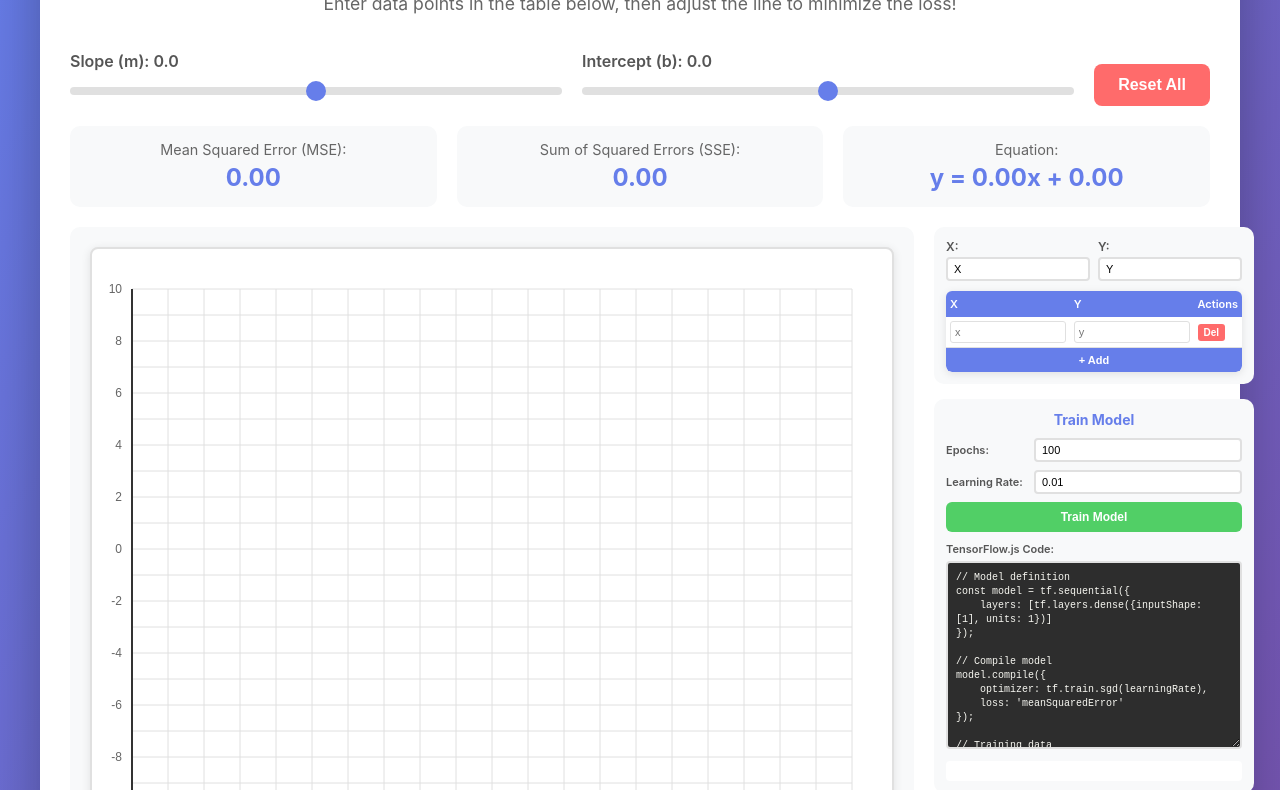
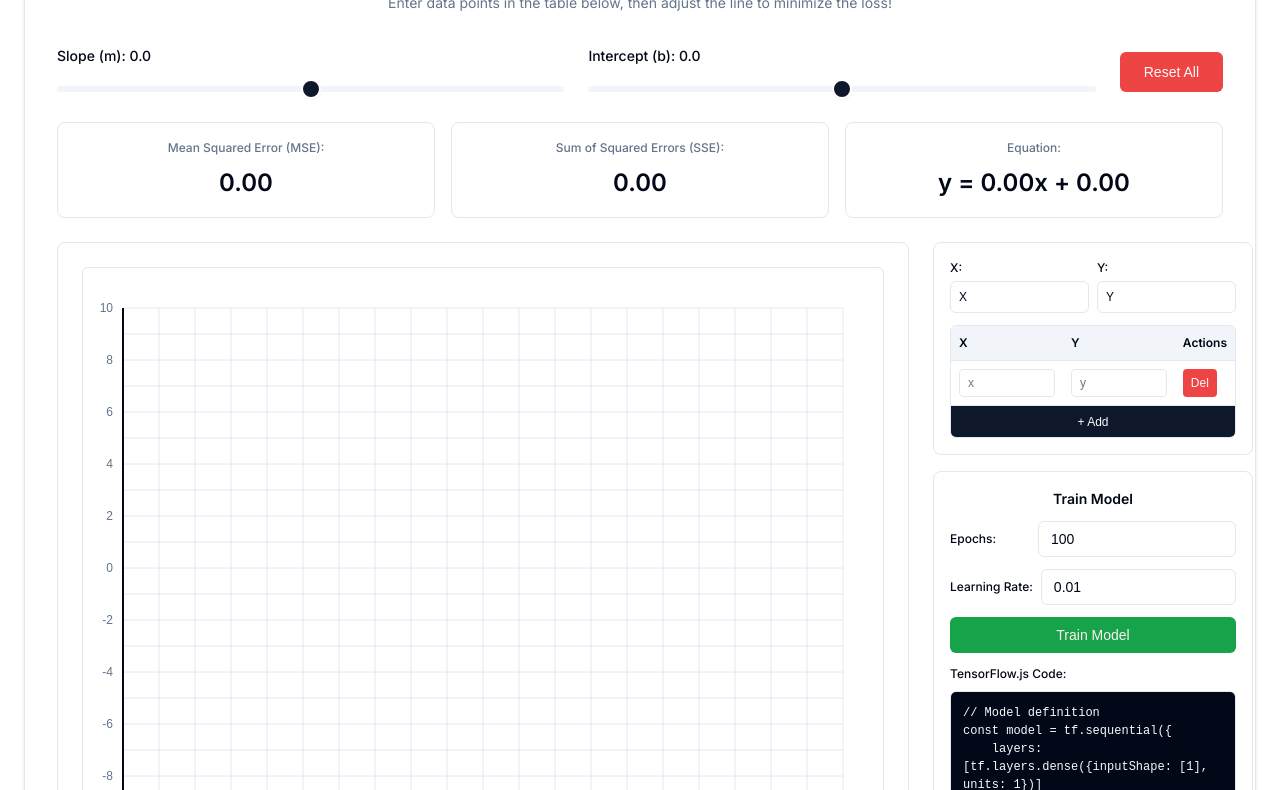
Before and after one commit to AksaRose/Linear-regression, a plain HTML site: page index.html in a window 1280 px wide. Shown: the part 116-906 px from the top of the page. Drawn offline with Linux system fonts and the light colour scheme.

Commit message:
UI: migrated to shadcn UI

```diff
--- a/script.js
+++ b/script.js
@@ -54,7 +54,7 @@ function graphToCanvas(graphX, graphY) {
 
 // Draw grid
 function drawGrid() {
-    ctx.strokeStyle = '#e0e0e0';
+    ctx.strokeStyle = 'hsl(214.3 31.8% 91.4%)';
     ctx.lineWidth = 1;
 
     // Vertical lines
@@ -76,7 +76,7 @@ function drawGrid() {
     }
 
     // Axes
-    ctx.strokeStyle = '#333';
+    ctx.strokeStyle = 'hsl(222.2 84% 4.9%)';
     ctx.lineWidth = 2;
 
     // X-axis
@@ -92,8 +92,8 @@ function drawGrid() {
     ctx.stroke();
 
     // Axis labels
-    ctx.fillStyle = '#666';
-    ctx.font = '12px sans-serif';
+    ctx.fillStyle = 'hsl(215.4 16.3% 46.9%)';
+    ctx.font = '12px Inter, sans-serif';
     ctx.textAlign = 'center';
 
     // X-axis labels
@@ -125,8 +125,8 @@ function drawLine() {
     const end = graphToCanvas(x2, y2);
 
     // Draw the line
-    ctx.strokeStyle = '#667eea';
-    ctx.lineWidth = 3;
+    ctx.strokeStyle = 'hsl(222.2 47.4% 11.2%)';
+    ctx.lineWidth = 2;
     ctx.beginPath();
     ctx.moveTo(start.x, start.y);
     ctx.lineTo(end.x, end.y);
@@ -137,7 +137,7 @@ function drawLine() {
 function drawDistances() {
     if (points.length === 0) return;
 
-    ctx.strokeStyle = '#ff6b6b';
+    ctx.strokeStyle = 'hsl(0 84.2% 60.2%)';
     ctx.lineWidth = 1;
     ctx.setLineDash([5, 5]);
 
@@ -187,13 +187,13 @@ function drawPoints() {
         const pos = graphToCanvas(point.x, point.y);
 
         // Draw point
-        ctx.fillStyle = '#667eea';
+        ctx.fillStyle = 'hsl(222.2 47.4% 11.2%)';
         ctx.beginPath();
-        ctx.arc(pos.x, pos.y, 6, 0, 2 * Math.PI);
+        ctx.arc(pos.x, pos.y, 5, 0, 2 * Math.PI);
         ctx.fill();
 
         // Draw border
-        ctx.strokeStyle = 'white';
+        ctx.strokeStyle = 'hsl(0 0% 100%)';
         ctx.lineWidth = 2;
         ctx.stroke();
     });
--- a/style.css
+++ b/style.css
@@ -1,52 +1,83 @@
+@import url('https://fonts.googleapis.com/css2?family=Inter:wght@400;500;600;700&display=swap');
+
 * {
     margin: 0;
     padding: 0;
     box-sizing: border-box;
 }
 
+:root {
+    --background: 0 0% 100%;
+    --foreground: 222.2 84% 4.9%;
+    --card: 0 0% 100%;
+    --card-foreground: 222.2 84% 4.9%;
+    --popover: 0 0% 100%;
+    --popover-foreground: 222.2 84% 4.9%;
+    --primary: 222.2 47.4% 11.2%;
+    --primary-foreground: 210 40% 98%;
+    --secondary: 210 40% 96.1%;
+    --secondary-foreground: 222.2 47.4% 11.2%;
+    --muted: 210 40% 96.1%;
+    --muted-foreground: 215.4 16.3% 46.9%;
+    --accent: 210 40% 96.1%;
+    --accent-foreground: 222.2 47.4% 11.2%;
+    --destructive: 0 84.2% 60.2%;
+    --destructive-foreground: 210 40% 98%;
+    --border: 214.3 31.8% 91.4%;
+    --input: 214.3 31.8% 91.4%;
+    --ring: 222.2 84% 4.9%;
+    --radius: 0.5rem;
+}
+
 body {
-    font-family: -apple-system, BlinkMacSystemFont, 'Segoe UI', Roboto, Oxygen, Ubuntu, Cantarell, sans-serif;
-    background: linear-gradient(135deg, #667eea 0%, #764ba2 100%);
+    font-family: 'Inter', -apple-system, BlinkMacSystemFont, 'Segoe UI', Roboto, Oxygen, Ubuntu, Cantarell, sans-serif;
+    background: hsl(var(--background));
+    color: hsl(var(--foreground));
     min-height: 100vh;
-    padding: 20px;
-    color: #333;
+    padding: 1.5rem;
+    line-height: 1.5;
 }
 
 .container {
-    max-width: 1200px;
+    max-width: 1400px;
     margin: 0 auto;
-    background: white;
-    border-radius: 20px;
-    padding: 30px;
-    box-shadow: 0 20px 60px rgba(0, 0, 0, 0.3);
+    background: hsl(var(--card));
+    border: 1px solid hsl(var(--border));
+    border-radius: calc(var(--radius) * 2);
+    padding: 2rem;
+    box-shadow: 0 1px 3px 0 rgb(0 0 0 / 0.1), 0 1px 2px -1px rgb(0 0 0 / 0.1);
 }
 
 h1 {
+    font-size: 2.25rem;
+    font-weight: 700;
+    line-height: 1.2;
+    letter-spacing: -0.025em;
+    color: hsl(var(--foreground));
+    margin-bottom: 0.5rem;
     text-align: center;
-    color: #667eea;
-    margin-bottom: 10px;
-    font-size: 2.5em;
 }
 
 .subtitle {
     text-align: center;
-    color: #666;
-    margin-bottom: 30px;
-    font-size: 1.1em;
+    color: hsl(var(--muted-foreground));
+    margin-bottom: 2rem;
+    font-size: 0.875rem;
 }
 
 .graph-table-container {
     display: flex;
-    gap: 20px;
-    margin-bottom: 20px;
+    gap: 1.5rem;
+    margin-bottom: 1.5rem;
     align-items: flex-start;
 }
 
 .canvas-container {
     flex: 1;
-    background: #f8f9fa;
-    border-radius: 10px;
-    padding: 20px;
+    background: hsl(var(--card));
+    border: 1px solid hsl(var(--border));
+    border-radius: var(--radius);
+    padding: 1.5rem;
     display: flex;
     justify-content: center;
 }
@@ -56,137 +87,153 @@ h1 {
     flex-shrink: 0;
     display: flex;
     flex-direction: column;
-    gap: 15px;
+    gap: 1rem;
 }
 
-.table-section {
-    background: #f8f9fa;
-    padding: 12px;
-    border-radius: 10px;
-}
-
+.table-section,
 .training-section {
-    background: #f8f9fa;
-    padding: 12px;
-    border-radius: 10px;
+    background: hsl(var(--card));
+    border: 1px solid hsl(var(--border));
+    border-radius: var(--radius);
+    padding: 1rem;
 }
 
 .training-section h3 {
-    color: #667eea;
-    font-size: 14px;
-    margin-bottom: 10px;
+    font-size: 0.875rem;
+    font-weight: 600;
+    color: hsl(var(--foreground));
+    margin-bottom: 0.75rem;
     text-align: center;
 }
 
 .training-controls {
     display: flex;
     flex-direction: column;
-    gap: 8px;
-    margin-bottom: 10px;
+    gap: 0.75rem;
+    margin-bottom: 0.75rem;
 }
 
 .epoch-control,
 .learning-rate-control {
     display: flex;
     align-items: center;
-    gap: 8px;
+    gap: 0.5rem;
 }
 
 .epoch-control label,
 .learning-rate-control label {
-    font-size: 11px;
-    font-weight: 600;
-    color: #555;
+    font-size: 0.75rem;
+    font-weight: 500;
+    color: hsl(var(--foreground));
     min-width: 80px;
 }
 
 .epoch-control input,
 .learning-rate-control input {
     flex: 1;
-    padding: 4px 6px;
-    border: 2px solid #e0e0e0;
-    border-radius: 4px;
-    font-size: 11px;
+    height: 2.25rem;
+    padding: 0 0.75rem;
+    border: 1px solid hsl(var(--input));
+    border-radius: calc(var(--radius) - 2px);
+    font-size: 0.875rem;
+    background: hsl(var(--background));
+    color: hsl(var(--foreground));
+    transition: all 0.2s;
+}
+
+.epoch-control input:focus,
+.learning-rate-control input:focus {
+    outline: none;
+    border-color: hsl(var(--ring));
+    box-shadow: 0 0 0 2px hsl(var(--background)), 0 0 0 4px hsl(var(--ring) / 0.2);
 }
 
 .train-btn,
 .stop-btn {
-    padding: 8px;
+    height: 2.25rem;
+    padding: 0 1rem;
     border: none;
-    border-radius: 6px;
-    font-size: 12px;
-    font-weight: 600;
+    border-radius: calc(var(--radius) - 2px);
+    font-size: 0.875rem;
+    font-weight: 500;
     cursor: pointer;
-    transition: background 0.3s;
+    transition: all 0.2s;
+    display: flex;
+    align-items: center;
+    justify-content: center;
 }
 
 .train-btn {
-    background: #51cf66;
-    color: white;
+    background: hsl(142.1 76.2% 36.3%);
+    color: hsl(355.7 100% 97.3%);
 }
 
 .train-btn:hover {
-    background: #40c057;
+    background: hsl(142.1 70.6% 45.3%);
 }
 
 .train-btn:disabled {
-    background: #ccc;
+    background: hsl(var(--muted));
+    color: hsl(var(--muted-foreground));
     cursor: not-allowed;
+    opacity: 0.5;
 }
 
 .stop-btn {
-    background: #ff6b6b;
-    color: white;
+    background: hsl(var(--destructive));
+    color: hsl(var(--destructive-foreground));
 }
 
 .stop-btn:hover {
-    background: #ee5a5a;
+    background: hsl(0 72.2% 50.6%);
 }
 
 .code-section {
-    margin-top: 10px;
+    margin-top: 0.75rem;
 }
 
 .code-section label {
     display: block;
-    font-size: 11px;
-    font-weight: 600;
-    color: #555;
-    margin-bottom: 5px;
+    font-size: 0.75rem;
+    font-weight: 500;
+    color: hsl(var(--foreground));
+    margin-bottom: 0.5rem;
 }
 
 #code-editor {
     width: 100%;
-    padding: 8px;
-    border: 2px solid #e0e0e0;
-    border-radius: 4px;
-    font-family: 'Courier New', monospace;
-    font-size: 10px;
+    padding: 0.75rem;
+    border: 1px solid hsl(var(--border));
+    border-radius: calc(var(--radius) - 2px);
+    font-family: 'Courier New', 'Monaco', monospace;
+    font-size: 0.75rem;
     resize: vertical;
-    background: #2d2d2d;
-    color: #f8f8f2;
-    line-height: 1.4;
+    background: hsl(222.2 84% 4.9%);
+    color: hsl(210 40% 98%);
+    line-height: 1.5;
+    transition: border-color 0.2s;
 }
 
 #code-editor:focus {
     outline: none;
-    border-color: #667eea;
+    border-color: hsl(var(--ring));
+    box-shadow: 0 0 0 2px hsl(var(--background)), 0 0 0 4px hsl(var(--ring) / 0.2);
 }
 
 .training-status {
-    margin-top: 8px;
-    padding: 6px;
-    background: white;
-    border-radius: 4px;
-    font-size: 10px;
-    color: #555;
-    min-height: 20px;
+    margin-top: 0.75rem;
+    padding: 0.5rem;
+    background: hsl(var(--muted));
+    border-radius: calc(var(--radius) - 2px);
+    font-size: 0.75rem;
+    color: hsl(var(--foreground));
+    min-height: 1.5rem;
 }
 
 .table-headers {
     display: flex;
-    gap: 8px;
-    margin-bottom: 10px;
+    gap: 0.5rem;
+    margin-bottom: 0.75rem;
 }
 
 .header-input-group {
@@ -195,114 +242,130 @@ h1 {
 
 .header-input-group label {
     display: block;
-    margin-bottom: 3px;
-    font-weight: 600;
-    color: #555;
-    font-size: 0.75em;
+    margin-bottom: 0.25rem;
+    font-weight: 500;
+    color: hsl(var(--foreground));
+    font-size: 0.75rem;
 }
 
 .header-input-group input {
     width: 100%;
-    padding: 4px 6px;
-    border: 2px solid #e0e0e0;
-    border-radius: 4px;
-    font-size: 11px;
-    transition: border-color 0.3s;
+    height: 2rem;
+    padding: 0 0.5rem;
+    border: 1px solid hsl(var(--input));
+    border-radius: calc(var(--radius) - 2px);
+    font-size: 0.75rem;
+    background: hsl(var(--background));
+    color: hsl(var(--foreground));
+    transition: all 0.2s;
 }
 
 .header-input-group input:focus {
     outline: none;
-    border-color: #667eea;
+    border-color: hsl(var(--ring));
+    box-shadow: 0 0 0 2px hsl(var(--background)), 0 0 0 4px hsl(var(--ring) / 0.2);
 }
 
 .table-container {
-    background: white;
-    border-radius: 6px;
+    background: hsl(var(--card));
+    border: 1px solid hsl(var(--border));
+    border-radius: calc(var(--radius) - 2px);
     overflow: hidden;
-    box-shadow: 0 2px 8px rgba(0, 0, 0, 0.1);
 }
 
 #data-table {
     width: 100%;
     border-collapse: collapse;
-    font-size: 11px;
+    font-size: 0.75rem;
 }
 
 #data-table thead {
-    background: #667eea;
-    color: white;
+    background: hsl(var(--muted));
 }
 
 #data-table th {
-    padding: 6px 4px;
+    padding: 0.5rem;
     text-align: left;
     font-weight: 600;
-    font-size: 11px;
+    font-size: 0.75rem;
+    color: hsl(var(--foreground));
+    border-bottom: 1px solid hsl(var(--border));
 }
 
 #data-table tbody tr {
-    border-bottom: 1px solid #e0e0e0;
+    border-bottom: 1px solid hsl(var(--border));
+    transition: background 0.2s;
 }
 
 #data-table tbody tr:hover {
-    background: #f8f9fa;
+    background: hsl(var(--muted));
+}
+
+#data-table tbody tr:last-child {
+    border-bottom: none;
 }
 
 #data-table td {
-    padding: 4px;
+    padding: 0.5rem;
 }
 
 #data-table input[type="number"] {
     width: 100%;
-    padding: 4px;
-    border: 1px solid #e0e0e0;
-    border-radius: 3px;
-    font-size: 11px;
-    transition: border-color 0.3s;
+    height: 1.75rem;
+    padding: 0 0.5rem;
+    border: 1px solid hsl(var(--input));
+    border-radius: calc(var(--radius) - 4px);
+    font-size: 0.75rem;
+    background: hsl(var(--background));
+    color: hsl(var(--foreground));
+    transition: all 0.2s;
 }
 
 #data-table input[type="number"]:focus {
     outline: none;
-    border-color: #667eea;
+    border-color: hsl(var(--ring));
+    box-shadow: 0 0 0 2px hsl(var(--background)), 0 0 0 4px hsl(var(--ring) / 0.2);
 }
 
 .delete-btn {
-    padding: 3px 6px;
-    background: #ff6b6b;
-    color: white;
+    height: 1.75rem;
+    padding: 0 0.5rem;
+    background: hsl(var(--destructive));
+    color: hsl(var(--destructive-foreground));
     border: none;
-    border-radius: 3px;
-    font-size: 10px;
-    font-weight: 600;
+    border-radius: calc(var(--radius) - 4px);
+    font-size: 0.75rem;
+    font-weight: 500;
     cursor: pointer;
-    transition: background 0.3s;
+    transition: all 0.2s;
 }
 
 .delete-btn:hover {
-    background: #ee5a5a;
+    background: hsl(0 72.2% 50.6%);
 }
 
 .add-row-btn {
     width: 100%;
-    padding: 6px;
-    background: #667eea;
-    color: white;
+    height: 2rem;
+    padding: 0;
+    background: hsl(var(--primary));
+    color: hsl(var(--primary-foreground));
     border: none;
-    border-radius: 0 0 6px 6px;
-    font-size: 11px;
-    font-weight: 600;
+    border-top: 1px solid hsl(var(--border));
+    font-size: 0.75rem;
+    font-weight: 500;
     cursor: pointer;
-    transition: background 0.3s;
+    transition: all 0.2s;
 }
 
 .add-row-btn:hover {
-    background: #5568d3;
+    background: hsl(222.2 47.4% 11.2% / 0.9);
 }
 
 .controls {
     display: flex;
-    gap: 20px;
-    margin-bottom: 20px;
+    gap: 1.5rem;
+    margin-bottom: 1.5rem;
     flex-wrap: wrap;
     align-items: center;
     justify-content: center;
@@ -315,79 +378,86 @@ h1 {
 
 .control-group label {
     display: block;
-    margin-bottom: 8px;
-    font-weight: 600;
-    color: #555;
+    margin-bottom: 0.5rem;
+    font-weight: 500;
+    font-size: 0.875rem;
+    color: hsl(var(--foreground));
 }
 
 .control-group input[type="range"] {
     width: 100%;
-    height: 8px;
-    border-radius: 5px;
-    background: #e0e0e0;
+    height: 0.375rem;
+    border-radius: 9999px;
+    background: hsl(var(--muted));
     outline: none;
     -webkit-appearance: none;
+    cursor: pointer;
 }
 
 .control-group input[type="range"]::-webkit-slider-thumb {
     -webkit-appearance: none;
     appearance: none;
-    width: 20px;
-    height: 20px;
-    border-radius: 50%;
-    background: #667eea;
+    width: 1.25rem;
+    height: 1.25rem;
+    border-radius: 9999px;
+    background: hsl(var(--primary));
     cursor: pointer;
-    transition: background 0.3s;
+    transition: all 0.2s;
+    border: 2px solid hsl(var(--background));
+    box-shadow: 0 1px 2px 0 rgb(0 0 0 / 0.05);
 }
 
 .control-group input[type="range"]::-webkit-slider-thumb:hover {
-    background: #5568d3;
+    background: hsl(222.2 47.4% 11.2% / 0.9);
+    transform: scale(1.1);
 }
 
 .control-group input[type="range"]::-moz-range-thumb {
-    width: 20px;
-    height: 20px;
-    border-radius: 50%;
-    background: #667eea;
+    width: 1.25rem;
+    height: 1.25rem;
+    border-radius: 9999px;
+    background: hsl(var(--primary));
     cursor: pointer;
-    border: none;
-    transition: background 0.3s;
+    border: 2px solid hsl(var(--background));
+    transition: all 0.2s;
+    box-shadow: 0 1px 2px 0 rgb(0 0 0 / 0.05);
 }
 
 .control-group input[type="range"]::-moz-range-thumb:hover {
-    background: #5568d3;
+    background: hsl(222.2 47.4% 11.2% / 0.9);
+    transform: scale(1.1);
 }
 
 .reset-btn {
-    padding: 12px 24px;
-    background: #ff6b6b;
-    color: white;
+    height: 2.5rem;
+    padding: 0 1.5rem;
+    background: hsl(var(--destructive));
+    color: hsl(var(--destructive-foreground));
     border: none;
-    border-radius: 8px;
-    font-size: 16px;
-    font-weight: 600;
+    border-radius: calc(var(--radius) - 2px);
+    font-size: 0.875rem;
+    font-weight: 500;
     cursor: pointer;
-    transition: background 0.3s;
-    height: fit-content;
-    margin-top: 20px;
+    transition: all 0.2s;
 }
 
 .reset-btn:hover {
-    background: #ee5a5a;
+    background: hsl(0 72.2% 50.6%);
 }
 
 .stats {
     display: flex;
-    gap: 20px;
-    margin-bottom: 20px;
+    gap: 1rem;
+    margin-bottom: 1.5rem;
     flex-wrap: wrap;
     justify-content: center;
 }
 
 .stat-item {
-    background: #f8f9fa;
-    padding: 15px 20px;
-    border-radius: 10px;
+    background: hsl(var(--card));
+    border: 1px solid hsl(var(--border));
+    padding: 1rem 1.25rem;
+    border-radius: var(--radius);
     flex: 1;
     min-width: 200px;
     text-align: center;
@@ -395,49 +465,92 @@ h1 {
 
 .stat-label {
     display: block;
-    font-size: 0.9em;
-    color: #666;
-    margin-bottom: 5px;
+    font-size: 0.75rem;
+    font-weight: 500;
+    color: hsl(var(--muted-foreground));
+    margin-bottom: 0.5rem;
 }
 
 .stat-value {
     display: block;
-    font-size: 1.5em;
-    font-weight: bold;
-    color: #667eea;
+    font-size: 1.5rem;
+    font-weight: 600;
+    color: hsl(var(--foreground));
 }
 
-
 #graph {
-    background: white;
-    border: 2px solid #e0e0e0;
-    border-radius: 8px;
+    background: hsl(var(--card));
+    border: 1px solid hsl(var(--border));
+    border-radius: calc(var(--radius) - 2px);
     cursor: default;
-    box-shadow: 0 2px 10px rgba(0, 0, 0, 0.1);
+    box-shadow: 0 1px 2px 0 rgb(0 0 0 / 0.05);
 }
 
 .info {
-    background: #f0f4ff;
-    padding: 20px;
-    border-radius: 10px;
-    border-left: 4px solid #667eea;
+    background: hsl(var(--muted));
+    border: 1px solid hsl(var(--border));
+    padding: 1.25rem;
+    border-radius: var(--radius);
 }
 
 .info h3 {
-    color: #667eea;
-    margin-bottom: 10px;
+    font-size: 0.875rem;
+    font-weight: 600;
+    color: hsl(var(--foreground));
+    margin-bottom: 0.75rem;
 }
 
 .info ul {
     list-style-position: inside;
-    color: #555;
+    color: hsl(var(--muted-foreground));
+    font-size: 0.875rem;
 }
 
 .info li {
-    margin: 8px 0;
+    margin: 0.5rem 0;
     line-height: 1.6;
 }
 
 .info strong {
-    color: #667eea;
+    color: hsl(var(--foreground));
+    font-weight: 600;
 }
+
+.footer {
+    margin-top: 2rem;
+    padding-top: 1.5rem;
+    border-top: 1px solid hsl(var(--border));
+    text-align: center;
+}
+
+.footer p {
+    font-size: 0.875rem;
+    color: hsl(var(--muted-foreground));
+    margin: 0;
+}
+
+.footer .heart {
+    color: hsl(0 84.2% 60.2%);
+    display: inline-block;
+    animation: heartbeat 1.5s ease-in-out infinite;
+}
+
+@keyframes heartbeat {
+    0%, 100% {
+        transform: scale(1);
+    }
+    10%, 30% {
+        transform: scale(1.1);
+    }
+    20%, 40% {
+        transform: scale(1);
+    }
+    50% {
+        transform: scale(1.15);
+    }
+}
+
+.footer strong {
+    color: hsl(var(--foreground));
+    font-weight: 600;
+}
```
Also changed, not shown: index.html (+5 -1 lines).
